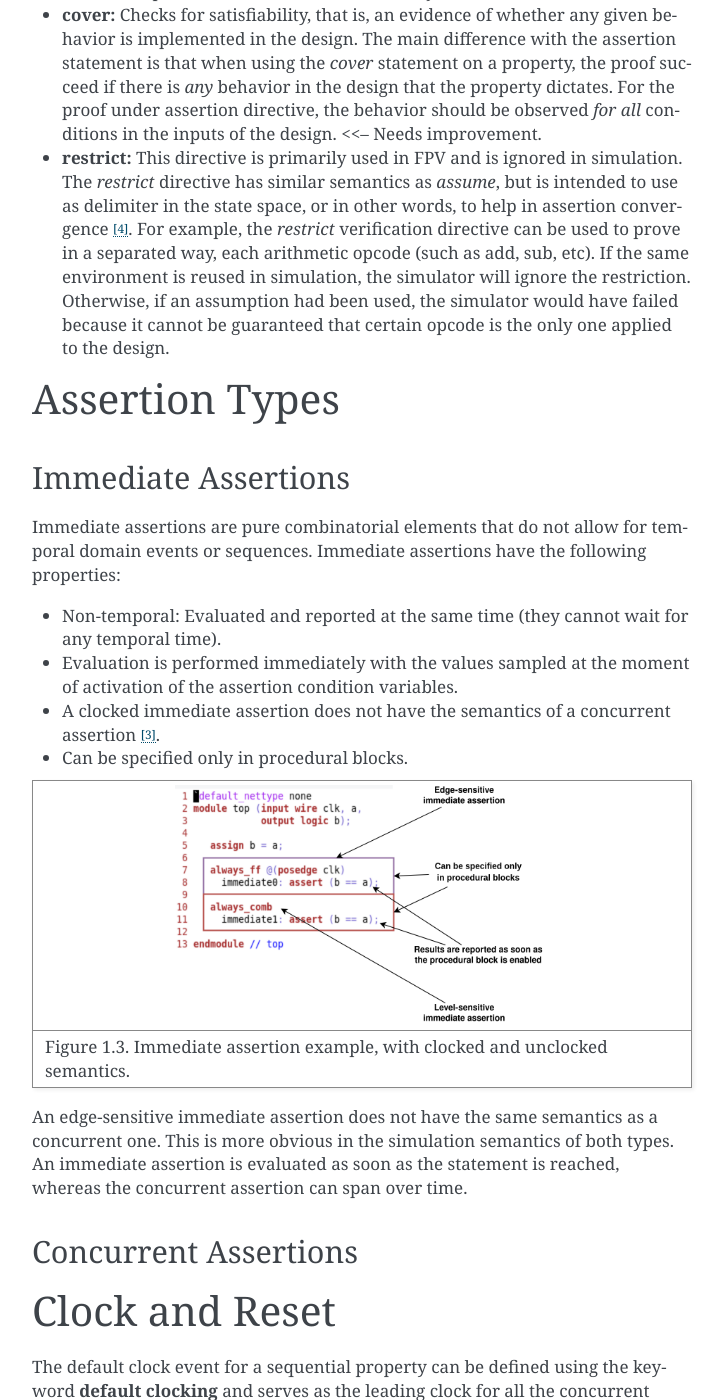
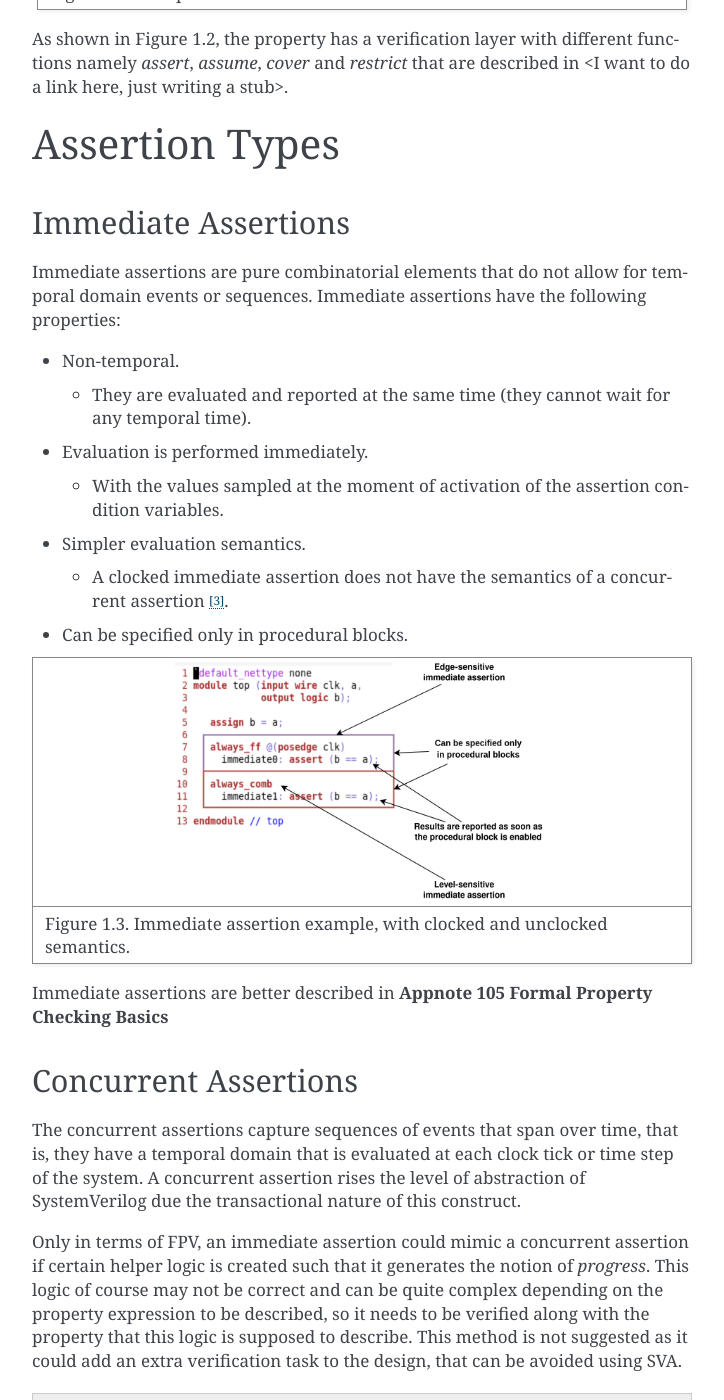
Before and after one commit to YosysHQ-Docs/AppNote-109, a Sphinx documentation site: the page built from docs/source/index.rst, in a window 1280 px wide and 1400 px high, scrolled down 4029 px. Shown: the whole window, without its empty margins (388-1112 px from the left). Built offline with Sphinx 7.4.7, drawn with Linux system fonts in a browser that asks for light colours; some of the changed text lies outside the part shown.

Commit message:
Adding more content

```diff
--- a/docs/source/index.rst
+++ b/docs/source/index.rst
@@ -74,9 +74,9 @@
 widely adopted, so the term assertion is used in a more "traditionalist" way.
 
 Another way to define an assertion is as an unambiguous design behavior
-expressed as Boolean function that the design must fulfill. Such property
-is usually described using a language that can express behaviors of the
-design over time.
+expressed as a Boolean function or temporal expressions, that the design
+must fulfill. Such property is usually described using a language that
+can express behaviors of the design over time.
 
 *Then, what is SVA?* - SVA is part of the P1800 and standardizes
 assertion language semantics for SystemVerilog. That standard describes
@@ -109,6 +109,14 @@
 described using *properties* or the specification. Hoping to clear up this confusion, the
 next section describes our interpretation of what SVA is.
 
+.. note::
+   Although SVA talks a lot about verification tasks, it can (and should) also be
+   used by design engineers. In fact, in FPV all properties must be synthesizable,
+   so they are more natural for a design engineer.
+   Using SVA instead of comments to check some functionalities of the RTL,
+   or some behaviors when a testbench is not available, can be very useful in the
+   RTL bring-up, for example.
+
 Re-Introduction to SVA
 ----------------------
 The building block of SVA is the `property` construct, that not only
@@ -116,6 +124,17 @@
 actual element of the language where the behavior of the design is specified,
 for example, using Boolean functions, sequences, and other expressions. SVA
 introduces different kind of assertions discussed in the following sections.
+
+Some benefits of SVA are:
+
+* Enables protocols to be specified and verified using unambiguous constructs.
+* Highly improves IP reuse. Interface assertions in the IP can be used as monitors
+  for simulation/FPV to ensure correct integration.
+* Reduces Time to Market (TTM).
+* Assertions can be used instead of comments to document in a concise way design
+  behaviors in a common and expressive language.
+
+Among others.
 
 There are two kinds of assertions: *immediate* and *concurrent*.
 Immediate assertions are further divided into simple and deferred
@@ -148,7 +167,112 @@
 +----------------------------------------------------------------------+
 
 As shown in Figure 1.2, the property has a verification layer with different
-functions stated below:
+functions namely *assert*, *assume*, *cover* and *restrict* that are described
+in <I want to do a link here, just writing a stub>.
+
+===============
+Assertion Types
+===============
+
+--------------------
+Immediate Assertions
+--------------------
+Immediate assertions are pure combinatorial elements that do not allow for temporal domain
+events or sequences. Immediate assertions have the following properties:
+
+- Non-temporal.
+
+  - They are evaluated and reported at the same time (they cannot wait for any temporal time).
+
+- Evaluation is performed immediately.
+
+  - With the values sampled at the moment of activation of the assertion condition variables.
+
+- Simpler evaluation semantics.
+
+  - A clocked immediate assertion does not have the semantics of a concurrent assertion [3]_.
+
+- Can be specified only in procedural blocks.
+
++----------------------------------------------------------------------+
+| .. image:: media/immediate0.png                                      |
+|    :width: 3.9in                                                     |
+|    :height: 2.5in                                                    |
+|    :align: center                                                    |
++======================================================================+
+| Figure 1.3. Immediate assertion example, with clocked and unclocked  |
+| semantics.                                                           |
++----------------------------------------------------------------------+
+
+Immediate assertions are better described in **Appnote 105 Formal Property
+Checking Basics**
+
+---------------------
+Concurrent Assertions
+---------------------
+The concurrent assertions capture sequences of events that span over time,
+that is, they have a temporal domain that is evaluated at each clock tick
+or time step of the system. A concurrent assertion rises the level of
+abstraction of SystemVerilog due the transactional nature of this construct.
+
+Only in terms of FPV, an immediate assertion could mimic a concurrent assertion
+if certain helper logic is created such that it generates the notion of
+*progress*. This logic of course may not be correct and can be quite complex
+depending on the property expression to be described, so it needs to be verified
+along with the property that this logic is supposed to describe. This method is
+not suggested as it could add an extra verification task to the design, that can
+be avoided using SVA.
+
+.. note::
+   This is one of the advantages of the *Tabby CAD Suite* over the Open Source
+   Version: A leading-industry parser provides P1800 standard-compliant SV and
+   SV-AC semantics for elaboration. So all the SystemVerilog constructs are
+   enabled for the designer/validation engineer to use.
+
+The Figure 1.4 shows an example of a concurrent assertion definition. This kind
+of assertions can be defined in:
+
+* *Initial* or *always* blocks.
+* Inside a *module* or *checker* object.
+* In a SystemVerilog *interface*.
+* For simulation, in *progam* blocks.
+
++----------------------------------------------------------------------+
+| .. image:: media/concurrent0.png                                     |
+|    :width: 5.4in                                                     |
+|    :height: 2.2in                                                    |
+|    :align: center                                                    |
++======================================================================+
+| Figure 1.4. Concurrent assertion example, defined in the procedural  |
+| code and as standalone.                                              |
++----------------------------------------------------------------------+
+
+===============
+Elements of SVA
+===============
+----------
+SVA Layers
+----------
+A concurrent property is composed primarily of four layers:
+
+- Boolean.
+- Temporal.
+- Modeling.
+- Verification.
+
+These layers are discussed in the following sections.
+
+Boolean Layer
+-------------
+
+Temporal Layer
+--------------
+
+Modeling Layer
+--------------
+
+Verification Layer
+------------------
 
 - **assert:** Specifies *validity*, *correctness*, or a behavior that a
   system or design is obligated to implement. When using the *assert*
@@ -162,7 +286,7 @@
 - **assume:** The property models how inputs of the design are driven
   in an unexamined way, that is, as a fact that the solver does not check
   but uses to *constraint* the valid values that will be used in the
-  **primary inputs**. An assertion with related *input assumptions* when is
+  *primary inputs*. An assertion with related *input assumptions* when is
   proven, it is said that holds *assuming* that only the values constrained at
   the input are driven in the block under test. Modeling *assumptions* is one
   of the most error-prone tasks in formal verification that can cause some problems
@@ -174,55 +298,22 @@
   assertion statement is that when using the *cover* statement on a property,
   the proof succeed if there is *any* behavior in the design that the property
   dictates. For the proof under assertion directive, the behavior should be
-  observed *for all* conditions in the inputs of the design. <<-- Needs improvement.
+  observed *for all* conditions in the inputs of the design.
 - **restrict:** This directive is primarily used in FPV and is ignored in simulation.
   The *restrict* directive has similar semantics as *assume*, but is intended
   to use as delimiter in the state space, or in other words, to help in assertion
   convergence [4]_. For example, the *restrict* verification directive can be used to
   prove in a separated way, each arithmetic opcode (such as add, sub, etc). If the same
-  environment is reused in simulation, the simulator will ignore the restriction. Otherwise,
-  if an assumption had been used, the simulator would have failed because it cannot be
-  guaranteed that certain opcode is the only one applied to the design.
-
-===============
-Assertion Types
-===============
-
---------------------
-Immediate Assertions
---------------------
-Immediate assertions are pure combinatorial elements that do not allow for temporal domain
-events or sequences. Immediate assertions have the following properties:
-
-* Non-temporal: Evaluated and reported at the same time (they cannot wait for any temporal time).
-* Evaluation is performed immediately with the values sampled at the moment of activation
-  of the assertion condition variables.
-* A clocked immediate assertion does not have the semantics of a concurrent assertion [3]_.
-* Can be specified only in procedural blocks.
-
-+----------------------------------------------------------------------+
-| .. image:: media/immediate0.png                                      |
-|    :width: 3.9in                                                     |
-|    :height: 2.5in                                                    |
-|    :align: center                                                    |
-+======================================================================+
-| Figure 1.3. Immediate assertion example, with clocked and unclocked  |
-| semantics.                                                           |
-+----------------------------------------------------------------------+
-
-An edge-sensitive immediate assertion does not have the same semantics as
-a concurrent one. This is more obvious in the simulation semantics of both
-types. An immediate assertion is evaluated as soon as the statement is
-reached, whereas the concurrent assertion can span over time.
-
----------------------
-Concurrent Assertions
----------------------
+  environment is reused in simulation, the simulator will ignore the restriction.
+  Otherwise, if an assumption had been used, the simulator would have failed because
+  it cannot be guaranteed that certain opcode is the only one applied to the design.
 
 
-===============
-Clock and Reset
-===============
+Clock or time step
+------------------
+
+Disable condition
+-----------------
 
 The default clock event for a sequential property can be defined using
 the keyword **default clocking** and serves as the leading clock for all
```
Also changed, not shown: docs/source/media/concurrent0.png (added).
